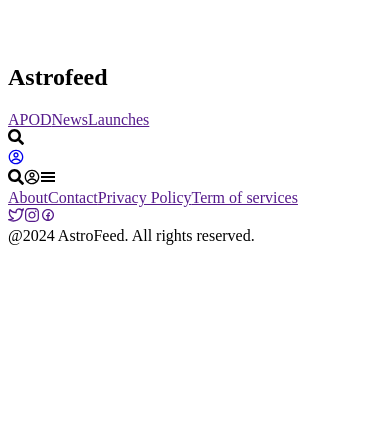
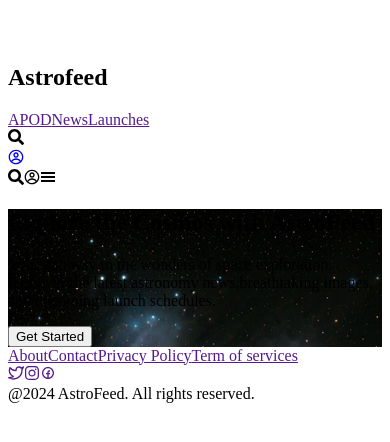
Before and after one commit to microhexagon/astro-feed, a Next.js app in the folder astrofeed-next/: page / in a window 390 px wide. Shown: the top 442 px of the page. Built offline with nearby package versions, Linux system fonts and the light colour scheme.

Commit message:
feat: add responsive HeroSection with background image, heading, and CTA button

```diff
--- a/astrofeed-next/app/components/HeroSection.tsx
+++ b/astrofeed-next/app/components/HeroSection.tsx
@@ -1,5 +1,22 @@
-// export default function Herosection() {
-//     return (
-//             <div>Explore More Section</div>
-//     )
-// }
+export default function Herosection() {
+    return (
+            <section
+                    className="relative h-screen bg-cover bg-center flex justify-center items-center px-4"
+                    style={{
+                    backgroundImage: "url('/assets/herosection-bg.png')",
+                }}
+            >
+                <div className="absolute inset-0 bg-black/60 z-0" />
+                <div>
+                    <h2 className=" font-bold text-3xl sm:text-4xl md:text-5xl text-white drop-shadow-lg">Explore the Cosmos with AstroFeed</h2>
+                    <p className="text-white text-base sm:text-lg md:text-xl mt-4 leading-relaxed drop-shadow-lg">
+                        <span className="block">Your gateway to the wonders of space exploration. Discover the latest astronomy news,breathtaking images, </span>
+                        <span className="block pl-0 sm:pl-8 md:pl-16">and upcoming launch schedules.</span>
+                    </p>
+                    <div className="flex justify-center m-3 drop-shadow-lg">
+                        <button className="flex justify-center items-center bg-blue-400  hover:bg-blue-600  text-white rounded-lg h-10 w-28 ">Get Started</button>
+                    </div>
+                </div>
+            </section>
+    )
+}
--- a/astrofeed-next/app/page.tsx
+++ b/astrofeed-next/app/page.tsx
@@ -1,5 +1,5 @@
 import Navbar from './components/Navbar';
-// import HeroSection from './components/HeroSection';
+import HeroSection from './components/HeroSection';
 // import Featured from'./components/Featured';
 // import ExploreMore from'./components/ExploreMore';
 import Footer from './components/Footer';
@@ -9,8 +9,8 @@ export default function Home(){
     return (
         <>
         <Navbar/>
-        {/* <HeroSection/>
-        <Featured/>
+        <HeroSection/>
+        {/* <Featured/>
         <ExploreMore/> */}
         <Footer />
         </>
```
